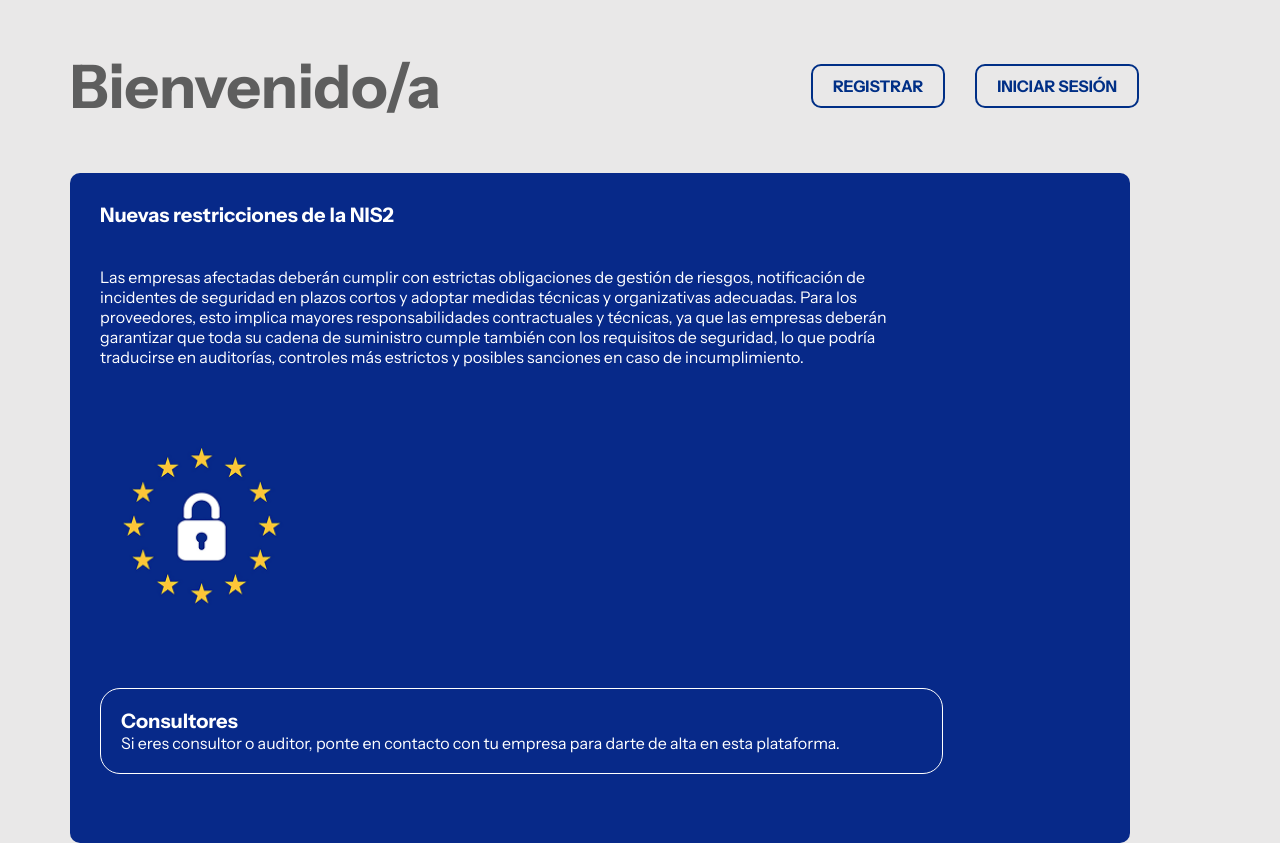
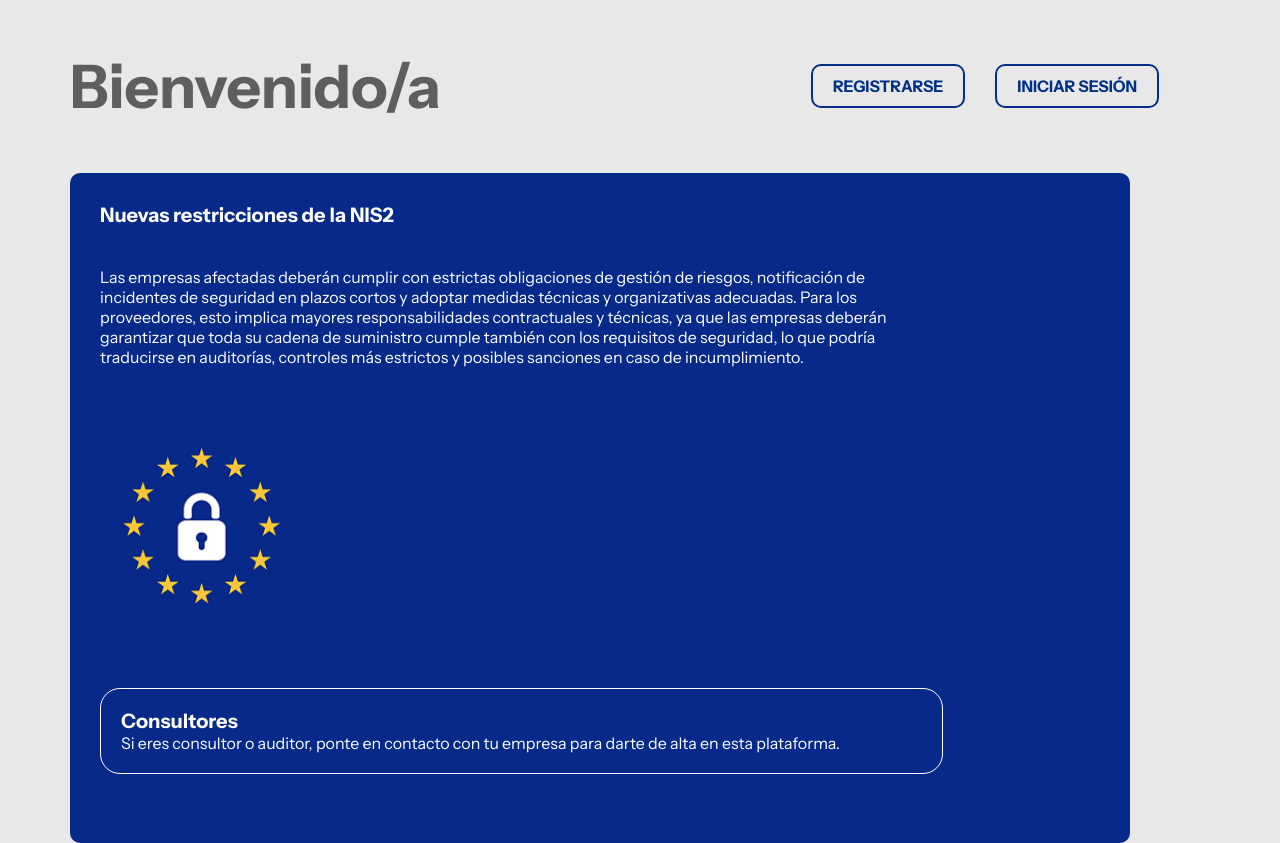
Before and after one commit to atgrup/NIS2, a PHP site: page / in a window 1280 px wide. Run offline with PHP 8.4, Linux system fonts and the light colour scheme.

Commit message:
Update index.php

```diff
--- a/index.php
+++ b/index.php
@@ -18,8 +18,8 @@
     <nav class="indexNav">
         <h1 class="tituloIndice">Bienvenido/a</h1>
         <div class="btnsnav">
-            <a href="registro.php" class="registerButn">registrar</a>
-            <a href="login.php" class="registerButn">iniciar sesión</a>
+            <a href="registro.php" class="registerButn">REGISTRARSE</a>
+            <a href="login.php" class="registerButn">INICIAR SESIÓN</a>
         </div>
     </nav>
 
```
